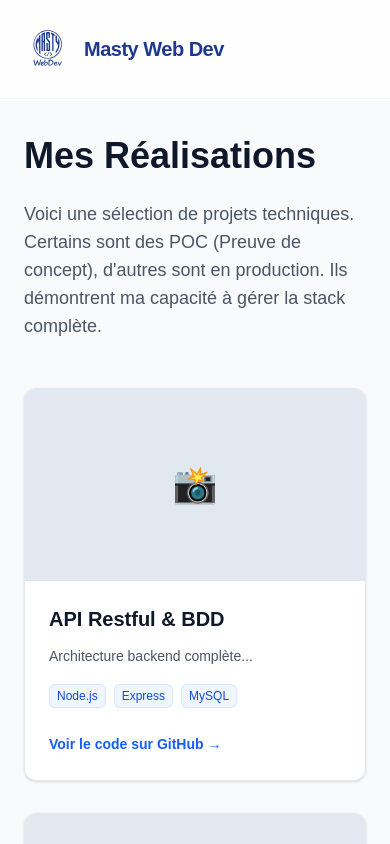
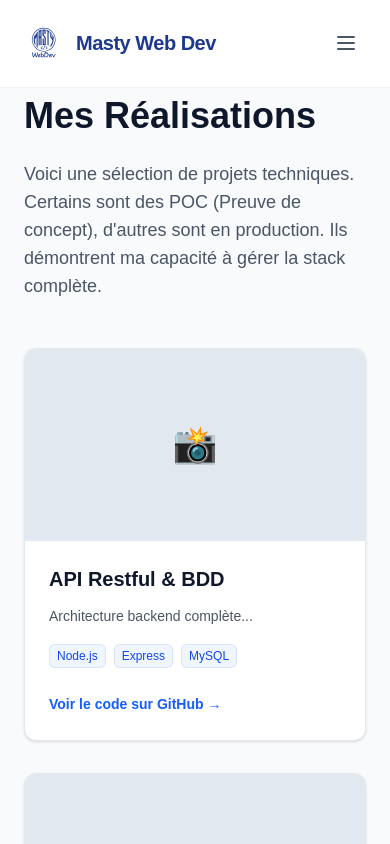
Before and after one commit to Masty1988/site-mastywebdev, a Next.js app: page /projects in a window 390 px wide. Shown: the top 844 px of the page. Built offline with nearby package versions, Linux system fonts and the light colour scheme.

Commit message:
fix mobile and header

```diff
--- a/app/layout.tsx
+++ b/app/layout.tsx
@@ -1,6 +1,7 @@
 import type { Metadata } from "next";
 import { Geist, Geist_Mono } from "next/font/google";
 import "./globals.css";
+import Header from "../src/components/header";
 
 const geistSans = Geist({
   variable: "--font-geist-sans",
@@ -27,6 +28,7 @@
       <body
         className={`${geistSans.variable} ${geistMono.variable} antialiased`}
       >
+        <Header/>
         {children}
       </body>
     </html>
--- a/app/page.tsx
+++ b/app/page.tsx
@@ -1,10 +1,9 @@
-import Header from "../src/components/header";
+
 import Hero from "../src/components/hero";
 
 export default function Home() {
   return (
     <div className="min-h-screen bg-slate-50">
-      <Header />
       <main>
         <Hero />
         {/* On ajoutera la section Services ici juste après manger */}
--- a/app/projects/page.tsx
+++ b/app/projects/page.tsx
@@ -23,9 +23,6 @@
   return (
     <div className="min-h-screen bg-slate-50 pt-24 px-6 pb-12">
       <div className="max-w-6xl mx-auto">
-        <div className="pt-10">
-          <Header/>
-        </div>
         <h1 className="text-4xl font-bold text-slate-900 mb-6">Mes Réalisations</h1>
         <p className="text-lg text-gray-600 mb-12 max-w-2xl">
           Voici une sélection de projets techniques. Certains sont des POC (Preuve de concept),
--- a/src/components/header.tsx
+++ b/src/components/header.tsx
@@ -1,22 +1,34 @@
+"use client"; // 👈 OBLIGATOIRE pour utiliser useState
+
+import { useState } from "react";
 import Link from "next/link";
 import Logo from "./logo";
 
 const navItems = [
   { name: "Services", href: "/services" },
-  { name: "Projets", href: "/projects" },
+  { name: "Projets", href: "/projets" },
   { name: "Contact", href: "/contact" },
 ];
 
 export default function Header() {
+  const [isOpen, setIsOpen] = useState(false);
+
   return (
-    <header className="fixed top-0 left-0 right-0 z-50 flex w-full items-center justify-between bg-white/80 px-6 py-4 backdrop-blur-md border-b border-gray-100">
-      <Link href="/" className="flex items-center gap-3 group">
-        <Logo className="w-12 h-auto text-blue-900 transition-transform group-hover:scale-105" />
+    <header className="fixed top-0 left-0 right-0 z-50 w-full bg-white/90 backdrop-blur-md border-b border-gray-100">
+      <div className="flex items-center justify-between px-6 py-4">
+        {/* LOGO */}
+        <Link
+          href="/"
+          className="flex items-center gap-3 group"
+          onClick={() => setIsOpen(false)} // Ferme le menu si on clique sur le logo
+        >
+          <Logo className="w-10 h-auto text-blue-900 transition-transform group-hover:scale-105" />
           <span className="text-xl font-bold tracking-tight text-blue-900">
             Masty Web Dev
           </span>
         </Link>
 
+        {/* NAVIGATION BUREAU (Hidden sur mobile) */}
         <nav className="hidden md:flex items-center gap-8">
           {navItems.map((item) => (
             <Link
@@ -28,12 +40,51 @@
             </Link>
           ))}
           <Link
-          href="#contact"
+            href="/contact"
             className="rounded-full bg-blue-900 px-5 py-2 text-sm font-semibold text-white transition-colors hover:bg-blue-700"
           >
             Me contacter
           </Link>
         </nav>
+
+        {/* BOUTON HAMBURGER (Visible uniquement sur mobile) */}
+        <button
+          onClick={() => setIsOpen(!isOpen)}
+          className="md:hidden p-2 text-gray-600 hover:text-blue-900 focus:outline-none"
+          aria-label="Ouvrir le menu"
+        >
+          {isOpen ? (
+            // Croix (Fermer)
+            <svg className="w-6 h-6" fill="none" stroke="currentColor" viewBox="0 0 24 24"><path strokeLinecap="round" strokeLinejoin="round" strokeWidth={2} d="M6 18L18 6M6 6l12 12" /></svg>
+          ) : (
+            // Barres (Ouvrir)
+            <svg className="w-6 h-6" fill="none" stroke="currentColor" viewBox="0 0 24 24"><path strokeLinecap="round" strokeLinejoin="round" strokeWidth={2} d="M4 6h16M4 12h16M4 18h16" /></svg>
+          )}
+        </button>
+      </div>
+
+      {/* MENU MOBILE (S'affiche si isOpen est true) */}
+      {isOpen && (
+        <div className="md:hidden absolute top-full left-0 right-0 bg-white border-b border-gray-100 shadow-lg flex flex-col p-4 space-y-4">
+          {navItems.map((item) => (
+            <Link
+              key={item.name}
+              href={item.href}
+              onClick={() => setIsOpen(false)} // Ferme le menu après le clic
+              className="block text-lg font-medium text-gray-700 hover:text-blue-600 py-2"
+            >
+              {item.name}
+            </Link>
+          ))}
+          <Link
+            href="/contact"
+            onClick={() => setIsOpen(false)}
+            className="block w-full text-center rounded-lg bg-blue-900 px-5 py-3 text-white font-semibold hover:bg-blue-700"
+          >
+            Me contacter
+          </Link>
+        </div>
+      )}
     </header>
   );
 }
```
Lines whose indentation alone changed are shown as unchanged.
